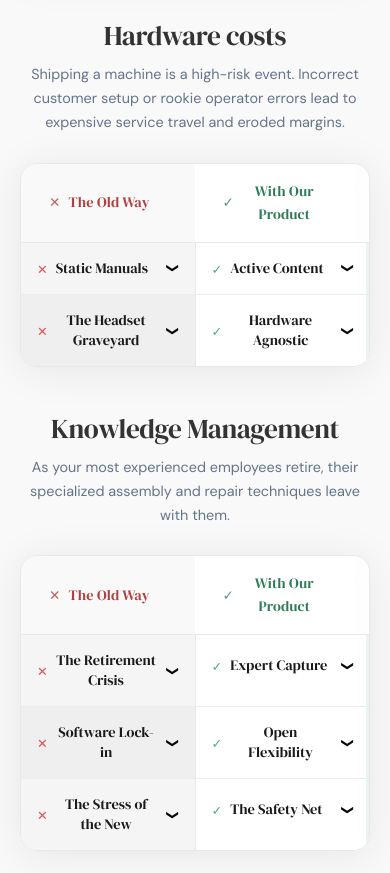
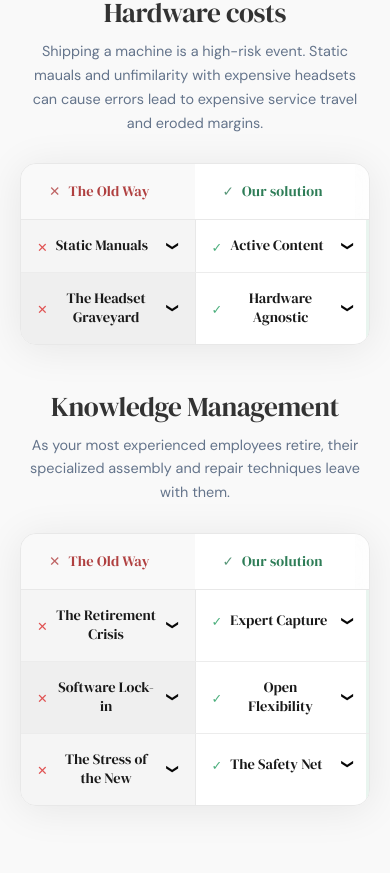
Before and after one commit to MrDeerhurst/OlafurDesign, a Vue app: page / in a window 390 px wide. Shown: the part 1511-2384 px from the top of the page. Built offline with nearby package versions, Linux system fonts and the light colour scheme.

Commit message:
Secon small fix

```diff
--- a/src/components/contentFolder/Language.js
+++ b/src/components/contentFolder/Language.js
@@ -72,7 +72,7 @@ export const English = {
       "In modern machinery manufacturing, knowledge is your most valuable and most fragile asset. We see three critical points of failure in the current industrial model",
     compareTableHead: {
       before: "The Old Way",
-      after: "With Our Product",
+      after: "Our solution",
     },
     Cards: [
       {
@@ -103,7 +103,7 @@ export const English = {
       {
         icon: Waste,
         label: "Hardware costs",
-        desc: "Shipping a machine is a high-risk event. Incorrect customer setup or rookie operator errors lead to expensive service travel and eroded margins.",
+        desc: "Shipping a machine is a high-risk event. Static mauals and unfimilarity with expensive headsets can cause errors lead to expensive service travel and eroded margins.",
         items: [
           {
             oldTitle: "Static Manuals",
@@ -135,7 +135,7 @@ export const English = {
               "When a 30-year veteran leaves, their unwritten expertise walks out the door with them.",
             newTitle: "Expert Capture",
             newDesc:
-              "Turn unspoken mastery into a shared digital standard. The company owns the brilliance, not just the employee.",
+              "Turn unspoken mastery into a shared digital standard. The company benefits from the brilliance, not just the employee.",
           },
           {
             oldTitle: "Software Lock-in",
@@ -383,7 +383,7 @@ export const Icelandic = {
     ContactButton: "Hafa samband",
   },
   Hero: {
-    MainTitle: "Hraðari þjálfun allra hagsmunaaðila með AR í farsímanum",
+    MainTitle: "Hraðari þjálfun með AR í farsíma",
     SubTitle:
       "Handbókin heyrir sögunni til. Leiðandi framleiðslufyrirtæki heims nýta nú „sjónræna leiðbeiningatækni“. Enginn aukabúnaður, engar hindranir bara skilvirkari framleiðsla.",
     Button: "Bóka Sýnishorn",
@@ -393,7 +393,7 @@ export const Icelandic = {
     EyelashText: "Áhrif",
     MainTitle: "Flækustig Þekkingar",
     SubTitle:
-      "Í nútíma tækjaframleiðslu er þekking dýrmætasta en jafnframt viðkvæmasta eignin. Við sjáum þrjá veikleika í núverandi iðnaðarmódelum",
+      "Í nútíma tækjaframleiðslu er þekking dýrmætasta en jafnframt viðkvæmasti þátturinn. Við sjáum þrjá flokka semskapa hættur tengdar því í núverandi iðnaðarframleiðslu",
     compareTableHead: {
       before: "Ástandið Núna",
       after: "Okkar Lausn",
@@ -597,7 +597,7 @@ export const Icelandic = {
           {
             index: 5,
             icon: BLCSIcon,
-            title: "Þjónusta út líftíma vöru",
+            title: "Betri Þjónusta fyrir vörur",
             obf: "fill",
             images: [
               {
--- a/src/components/reusable/ComparisonTable.vue
+++ b/src/components/reusable/ComparisonTable.vue
@@ -364,6 +364,7 @@ onUnmounted(() => {
   }
   .ct-desc {
     text-align: center;
+    display: flex;
   }
   .ct-cell {
     padding: 1rem;
@@ -388,7 +389,7 @@ onUnmounted(() => {
     align-items: center;
   }
 }
-@media (max-width: 367px) {
+@media (max-width: 340px) {
   .ct-header-old {
     min-width: 8rem;
   }
```
